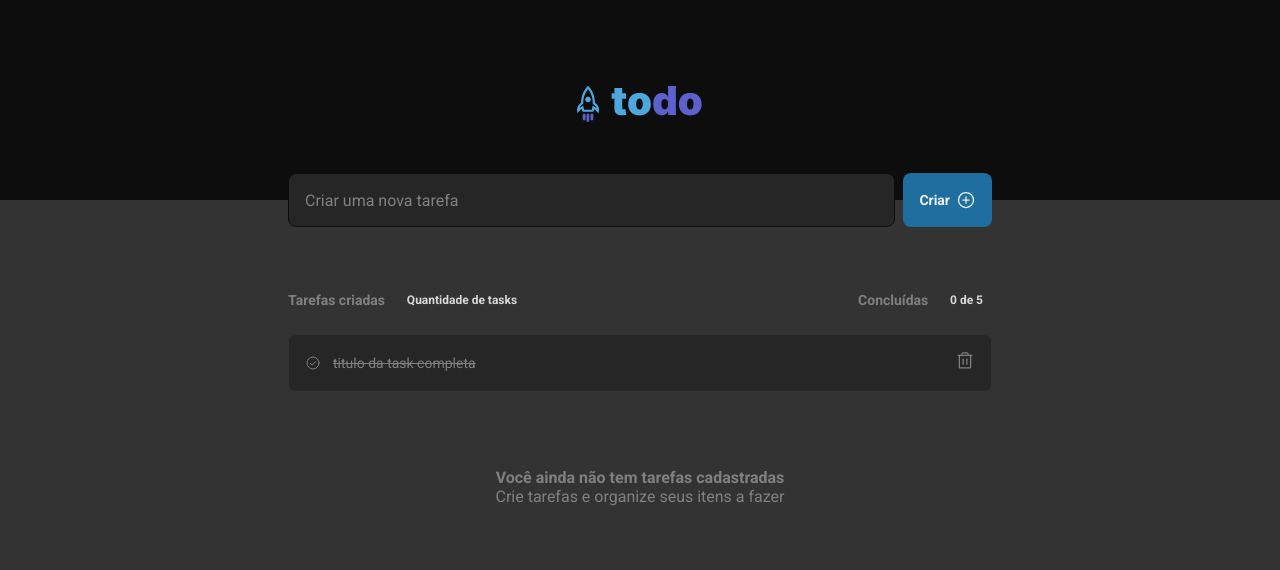
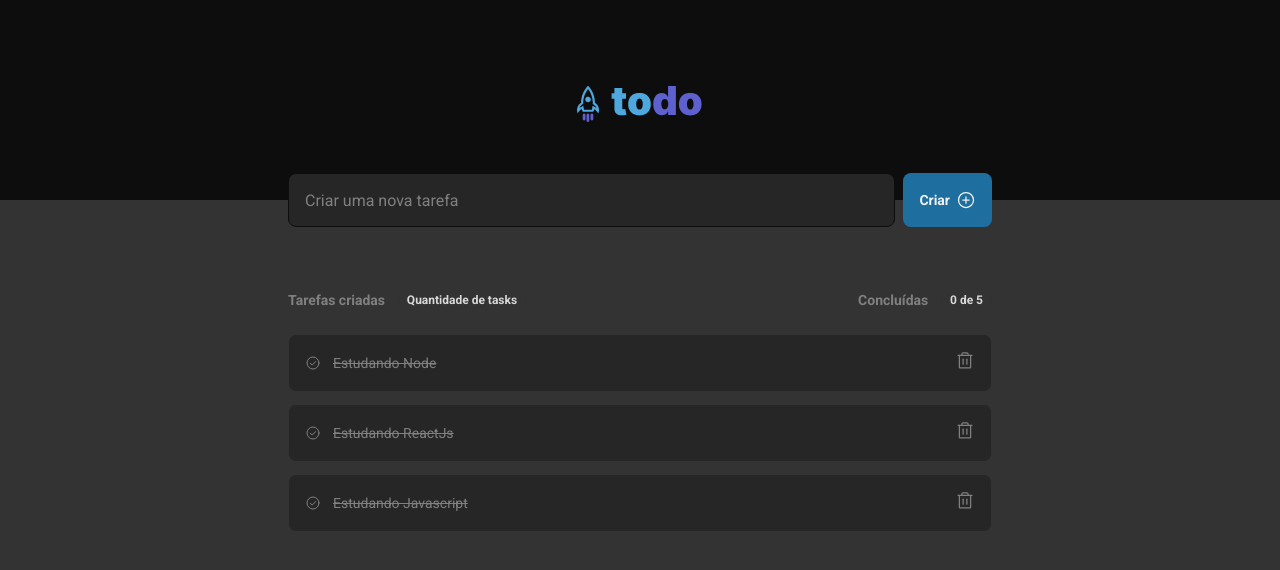
Before and after one commit to jeansantosw/to-do-list-reactjs, a React (Vite) app: page / in a window 1280 px wide. Shown: the top 570 px of the page. Built offline with nearby package versions, Linux system fonts and the light colour scheme.

Commit message:
Criando estados para lista

```diff
--- a/src/App.tsx
+++ b/src/App.tsx
@@ -1,13 +1,36 @@
+import { useState } from 'react'
+
 import { Header } from './components/header/Header'
 
 import './global.css'
 import { ListTasks } from './components/listTasks/ListTasks'
 
+export interface TasksProps {
+  nameTask: string;
+  isCompleted: boolean;
+}
+
 export function App() {
+
+  const [tasks, setTasks] = useState<TasksProps[]>([
+    {
+      nameTask: 'Estudando Node',
+      isCompleted: false
+    },
+    {
+      nameTask: 'Estudando ReactJs',
+      isCompleted: true
+    },
+    {
+      nameTask: 'Estudando Javascript',
+      isCompleted: true
+    }
+  ])
+
   return (
     <>
       <Header />
-      <ListTasks />
+      <ListTasks tasks={tasks} />
     </>
   )
 }
--- a/src/components/header/Header.tsx
+++ b/src/components/header/Header.tsx
@@ -1,15 +1,39 @@
+// Importing Libraries
 import { PlusCircle } from 'phosphor-react'
+import { ChangeEvent, FormEvent, useState } from 'react'
 
+// Style import
 import style from './Header.module.css'
 
+// Image import
 import logoTodoList from '../../assets/Logo.svg'
 
 export function Header() {
+  // Status of my application
+  const [task, setTask] = useState(['Estudar reactjs'])
+  const [newTask, setNewTask] = useState('')
+
+  function handleCreateNewTask(event: FormEvent) {
+    event.preventDefault()
+    setTask([...task, newTask])
+    setNewTask('')
+  }
+
+  function handleChanceValueTask(event: ChangeEvent<HTMLInputElement>) {
+    setNewTask(event.target.value)
+
+  }
+
   return (
     <header className={style.header}>
       <img src={logoTodoList} alt="Lista de Tarefas" />
-      <form className={style.taskForm} action="">
-        <input placeholder="Criar uma nova tarefa" type="text" />
+      <form className={style.taskForm} onSubmit={handleCreateNewTask}>
+        <input
+          onChange={handleChanceValueTask}
+          value={newTask}
+          name="comment"
+          placeholder="Criar uma nova tarefa"
+        />
         <button>Criar {<PlusCircle size={20} />}</button>
       </form>
     </header>
--- a/src/components/listTasks/ListTasks.tsx
+++ b/src/components/listTasks/ListTasks.tsx
@@ -1,7 +1,12 @@
-import { Task } from '../task/task'
+import { TasksProps } from '../../App'
+import { Task } from '../task/Task'
 import style from './ListTasks.module.css'
 
-export function ListTasks() {
+interface ListTasksProps {
+  tasks: TasksProps[]
+}
+
+export function ListTasks({ tasks }: ListTasksProps) {
   return (
     <section className={style.tasks}>
       <header className={style.header}>
@@ -17,14 +22,9 @@ export function ListTasks() {
       </header>
 
       <div className={style.list}>
-        <Task />
-
-        <section className={style.empty}>
-          <div>
-            <p>Você ainda não tem tarefas cadastradas</p>
-            <span>Crie tarefas e organize seus itens a fazer</span>
-          </div>
-        </section>
+        {tasks.map(task => {
+         return <Task key={task.nameTask} task={task} />
+        })}
       </div>
     </section>
   )
--- a/src/components/task/task.tsx
+++ b/src/components/task/task.tsx
@@ -1,15 +1,20 @@
 import { Trash, CheckCircle } from 'phosphor-react'
+import { TasksProps } from '../../App'
 
 import style from './task.module.css'
 
-export function Task() {
+interface TaskProps {
+  task: TasksProps;
+}
+
+export function Task({ task }: TaskProps) {
   return (
     <div className={style.task}>
       {/* <button>Task completa</button> */}
       {/* <input type="checkbox" /> */}
       <CheckCircle />
 
-      <p className={style.textCompleted}>titulo da task completa</p>
+      <p className={style.textCompleted}>{task.nameTask}</p>
 
       <button className={style.deleteButton}>
         <Trash size={20} />
```
